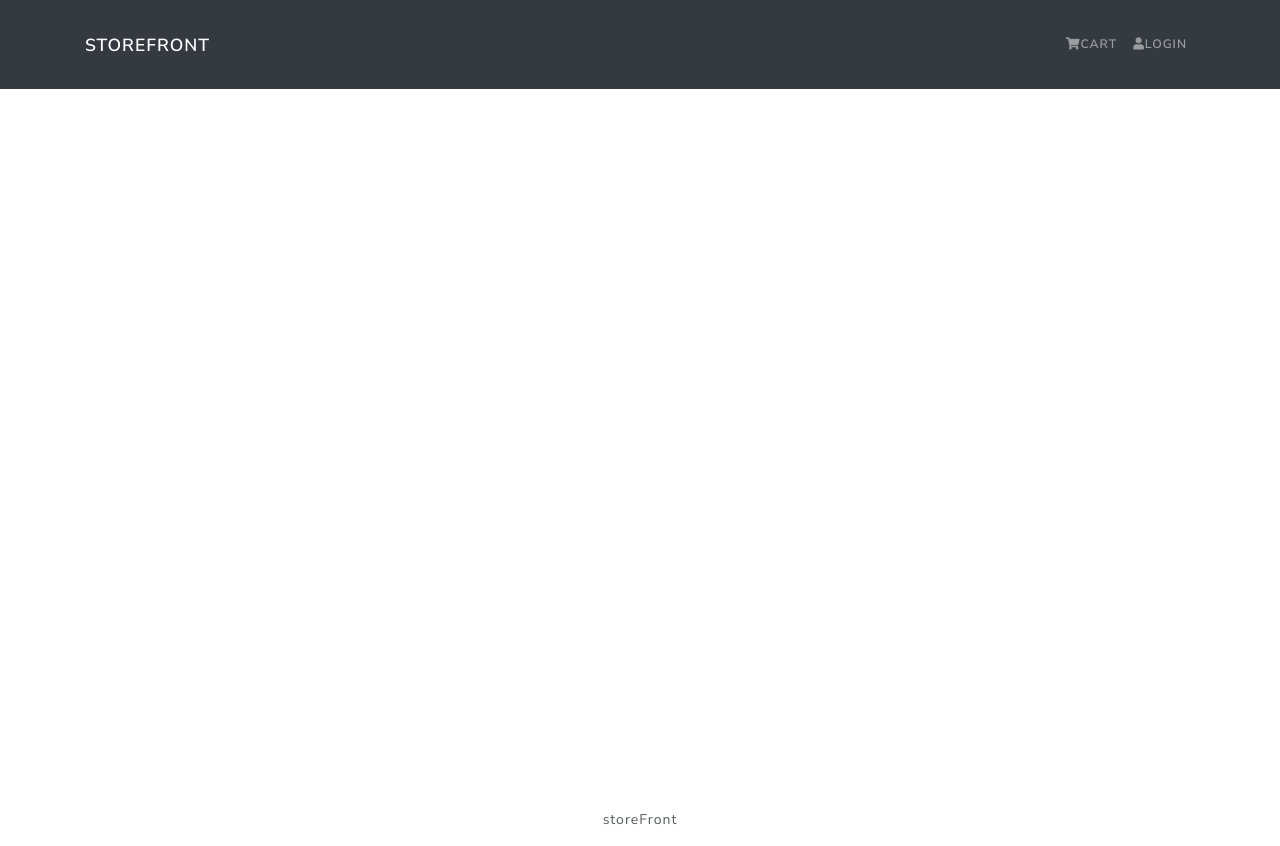
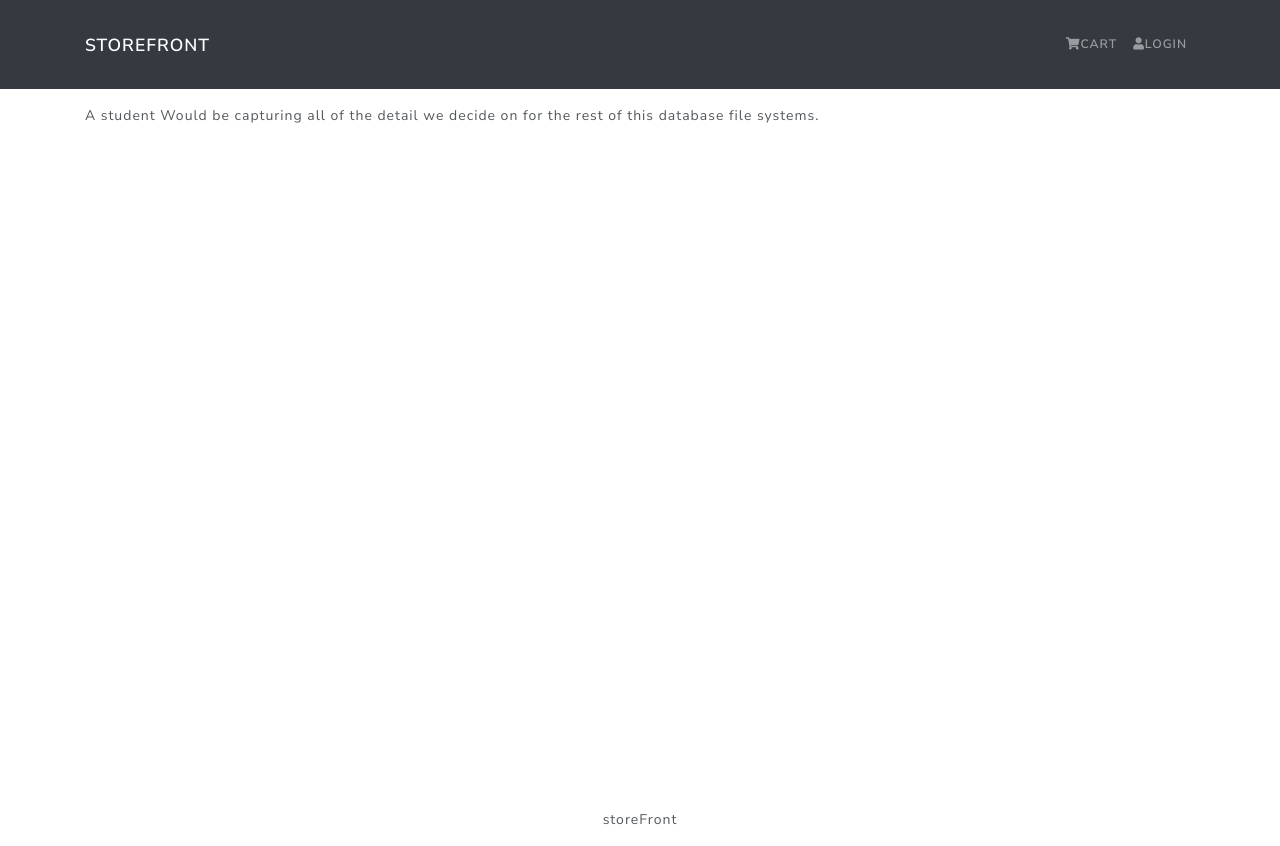
Before and after one commit to 14Anthony/StudentStore, a React (Create React App) app in the folder shopside/: page /product/1 in a window 1280 px wide. Built offline with nearby package versions, Linux system fonts and the light colour scheme.

Commit message:
adding a product page to the pages, empty component ready for fill.

```diff
--- a/shopside/src/App.js
+++ b/shopside/src/App.js
@@ -5,6 +5,7 @@ import { BrowserRouter as Router, Route } from 'react-router-dom'
 import Header from './components/Header'
 import Footer from './components/Footer'
 import HomePage from './pages/homePage'
+import productPage from './pages/productPage'
 
 // I deleted the HomePage tag, and imported route, given the path = "tosomepath"  it will render component={pulling in somecomponent}  then make sure you have "exact" path. if you are
 const App = () => {
@@ -20,11 +21,11 @@ const App = () => {
             exact />
           {/* used the below routing patterns for future connections to the grid. */}
 
-          {/* <Route
-            path='/'
-            component={}
+          <Route
+            path='/product/:id'
+            component={productPage}
             exact />
-
+          {/*
           <Route
             path='/'
             component={}
--- /dev/null
+++ b/shopside/src/pages/productPage.js
@@ -0,0 +1,11 @@
+import React from 'react'
+
+const productPage = () => {
+    return (
+        <div>
+            A student Would be capturing all of the detail we decide on for the rest of this database file systems.
+        </div>
+    )
+}
+
+export default productPage
```
